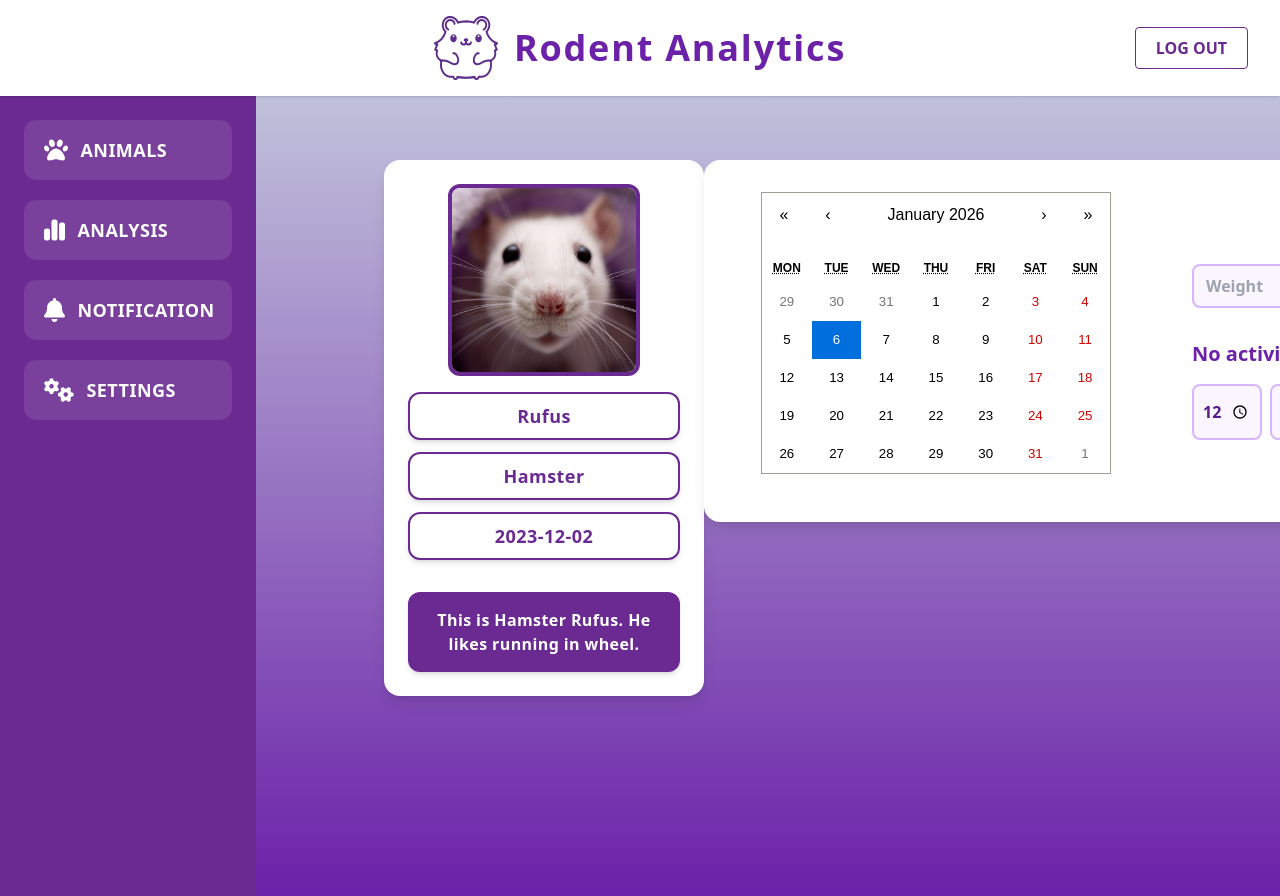
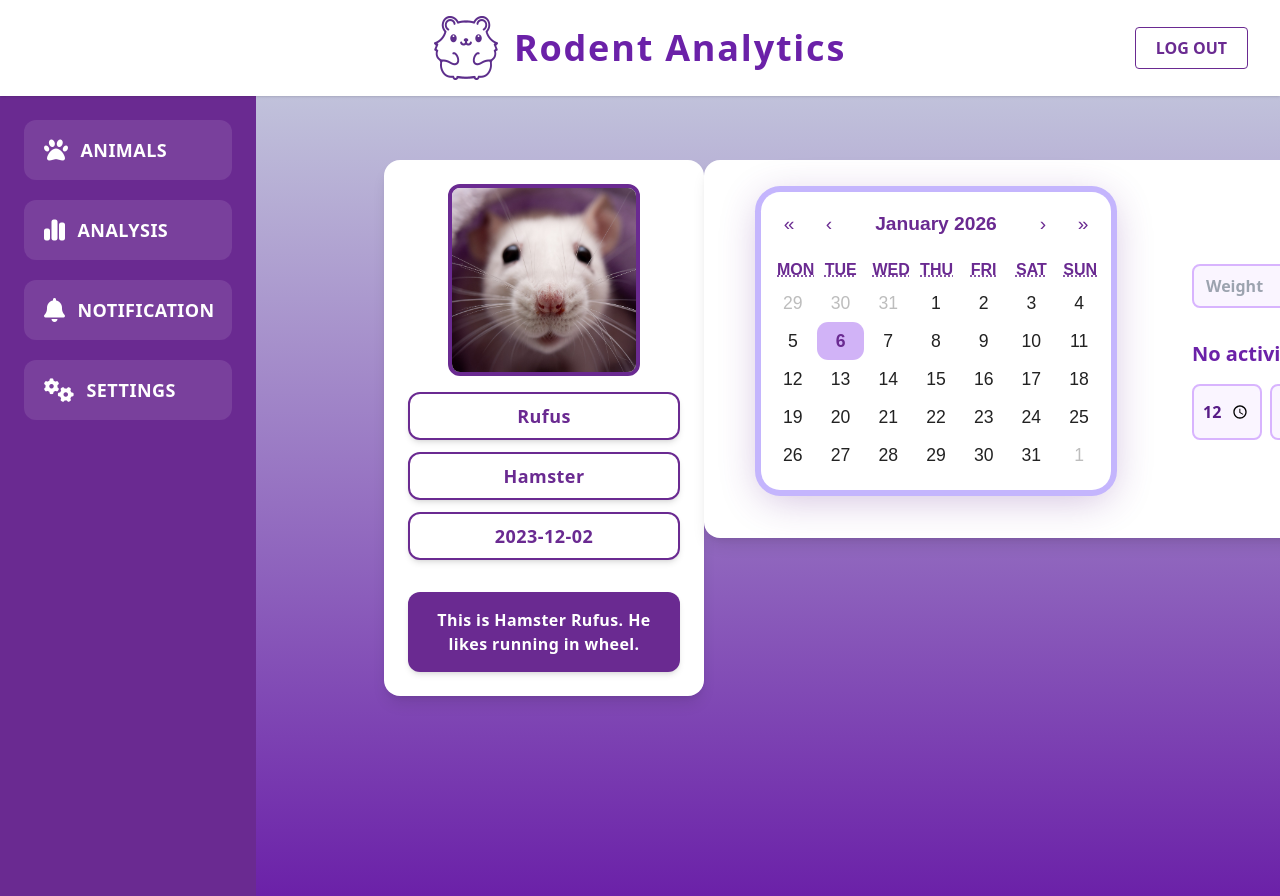
Before and after one commit to julpol00/ZTPAI-Rodent-Analytics-app, a React (Vite) app in the folder frontend/: page /pet/1 in a window 1280 px wide. Shown: the top 896 px of the page. Built offline with nearby package versions, Linux system fonts and the light colour scheme; sample sign-in values are in the browser's storage.

Commit message:
feat(frontend):  Customized the default CSS styles for the react-calendar component to match the application's design.

```diff
--- a/frontend/src/index.css
+++ b/frontend/src/index.css
@@ -1,3 +1,74 @@
+/* === Custom react-calendar styles to match the provided design === */
+.react-calendar {
+	border-radius: 1.2rem;
+	box-shadow: 0 0 0 6px #c4b5fd, 0 8px 40px 0 rgba(106,42,145,0.32);
+	border: none;
+	background: #fff;
+	padding: 0.5rem 0.5rem 1rem 0.5rem;
+}
+.react-calendar__navigation {
+	display: flex;
+	height: 3rem;
+	margin-bottom: 0.5rem;
+}
+.react-calendar__navigation button {
+	min-width: 2.5rem;
+	background: none;
+	font-size: 1.2rem;
+	color: var(--primary-purple);
+	border-radius: 0.5rem;
+	border: none;
+	transition: background 0.2s;
+}
+.react-calendar__navigation button:enabled:hover, .react-calendar__navigation button:enabled:focus {
+	background: #f3e8fa;
+}
+.react-calendar__navigation__label {
+	background: var(--primary-purple);
+	color: #fff;
+	font-weight: 900;
+	border-radius: 0.5rem;
+	padding: 0.2rem 1.2rem;
+	font-size: 1.2rem;
+	margin: 0 0.2rem;
+}
+.react-calendar__month-view__weekdays {
+	text-align: center;
+	font-weight: 600;
+	color: var(--primary-purple);
+	font-size: 1rem;
+}
+.react-calendar__month-view__weekdays__weekday {
+	padding: 0.3em 0.5em;
+}
+.react-calendar__tile {
+	border-radius: 0.7rem;
+	font-size: 1.1rem;
+	color: #222;
+	background: none;
+	transition: background 0.2s, color 0.2s;
+	font-weight: 500;
+}
+.react-calendar__tile:enabled:hover, .react-calendar__tile:enabled:focus {
+	background: #f3e8fa;
+	color: var(--primary-purple);
+}
+.react-calendar__tile--active {
+	background: var(--primary-purple);
+	color: #fff;
+	font-weight: bold;
+}
+.react-calendar__tile--now {
+	background: #e9d5ff;
+	color: var(--primary-purple);
+}
+.react-calendar__tile--range, .react-calendar__tile--rangeStart, .react-calendar__tile--rangeEnd {
+	background: #d1b3f7;
+	color: var(--primary-purple);
+}
+.react-calendar__month-view__days__day--neighboringMonth {
+	color: #bdbdbd;
+}
 @tailwind base;
 @tailwind components;
 @tailwind utilities;
```
